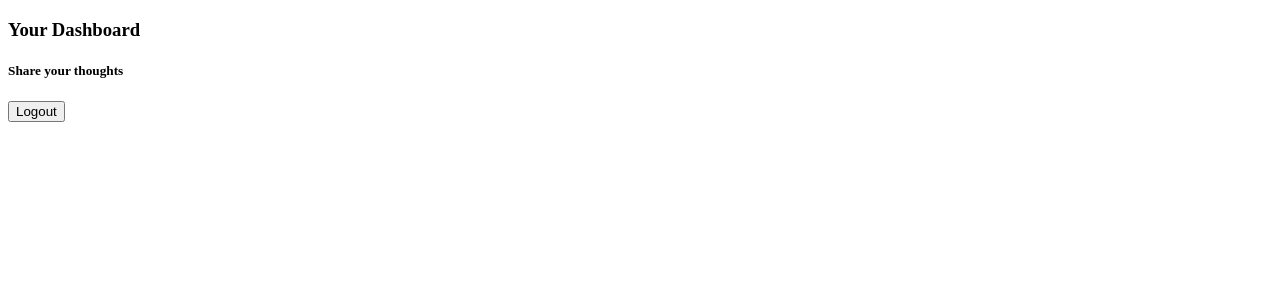
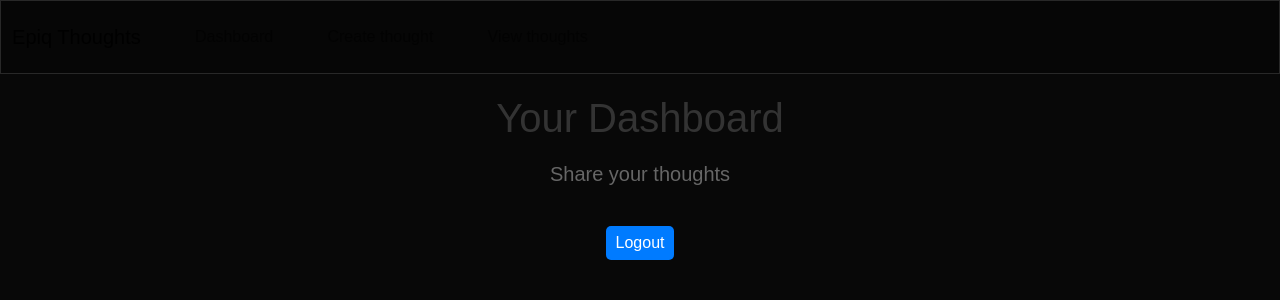
Before and after one commit to Epiq122/epiq-thought, a Django app: page /dashboard/ in a window 1280 px wide. Shown: the top 300 px of the page. Run offline with Django 5.2, Linux system fonts and the light colour scheme; the visitor is signed in with stand-in values (Sample User, id 1); some libraries are stand-ins or nearby versions.

Commit message:
Add dashboard.css and navbar.html files

```diff
--- /dev/null
+++ b/epiqthought/static/css/dashboard.css
@@ -0,0 +1,43 @@
+/* dashboard.css */
+
+.container {
+  max-width: 800px;
+  margin: auto;
+  padding: 20px;
+  display: flex;
+  flex-direction: column;
+  align-items: center;
+  justify-content: center;
+}
+
+h3 {
+  color: #333;
+  font-size: 40px;
+  margin-bottom: 20px;
+}
+
+h5 {
+  color: #666;
+  font-size: 20px;
+  margin-bottom: 20px;
+}
+
+form {
+  display: flex;
+  flex-direction: column;
+  align-items: center;
+}
+
+button {
+  background-color: #007bff;
+  color: white;
+  padding: 5px 10px; /* Reduced padding to make button smaller */
+  border: none;
+  border-radius: 5px;
+  cursor: pointer;
+  margin-top: 20px;
+}
+
+button:hover {
+  background-color: #0056b3;
+}
--- a/epiqthought/thoughtify/templates/thoughtify/dashboard.html
+++ b/epiqthought/thoughtify/templates/thoughtify/dashboard.html
@@ -1,15 +1,22 @@
+{% extends 'thoughtify/navbar.html' %}
+{% load static %}
 <!DOCTYPE html>
 <html lang="en">
   <head>
+    {% block content %}
       <meta name="viewport" content="width=device-width, initial-scale=1" />
       <meta name="description" content="Thoughtify" />
       <meta name="keywords"
             content="HTML, CSS, JavaScript,Python, Django, Mind, Thoughts" />
       <meta name="author" content="Rob Gleason" />
+      <link rel="stylesheet"
+            type="text/css"
+            href="{% static 'css/dashboard.css' %}">
+      <link rel="stylesheet" type="text/css" href="{% static 'css/styles.css' %}">
       <title>Thoughtify</title>
     </head>
     <body>
-    <div class="container">
+      <div class="container ">
         <h3>Your Dashboard</h3>
         <h5>Share your thoughts</h5>
         <form action="{% url 'logout' %}" method="post">
@@ -17,5 +24,6 @@
           <button type="submit">Logout</button>
         </form>
       </div>
+    {% endblock %}
   </body>
 </html>
--- /dev/null
+++ b/epiqthought/thoughtify/templates/thoughtify/navbar.html
@@ -0,0 +1,52 @@
+{% load static %}
+<!DOCTYPE html>
+<html lang="en">
+  <head>
+    <meta name="viewport" content="width=device-width, initial-scale=1" />
+    <meta name="description" content="Thoughtify" />
+    <meta name="keywords"
+          content="HTML, CSS, JavaScript,Python, Django, Mind, Thoughts" />
+    <meta name="author" content="Rob Gleason" />
+    <link rel="stylesheet"
+          type="text/css"
+          href="https://bootswatch.com/5/cyborg/bootstrap.min.css">
+    <link rel="stylesheet" type="text/css" href="{% static 'css/styles.css' %}">
+    <title>Epiq Thoughts</title>
+  </head>
+  <nav class="navbar navbar-expand-lg bg-dark justify-content-center"
+       data-bs-theme="dark">
+    <a class="navbar-brand main-heading">&nbsp; Epiq Thoughts</a>
+    <button class="navbar-toggler"
+            type="button"
+            data-toggle="collapse"
+            data-target="#navbarNavDropdown"
+            aria-controls="navbarNavDropdown"
+            aria-expanded="false"
+            aria-label="Toggle navigation">
+      <span class="navbar-toggler-icon"></span>
+    </button>
+    <div class="collapse navbar-collapse text-center" id="navbarNavDropdown">
+      <ul class="navbar-nav ml-auto">
+        &nbsp;     &nbsp;     &nbsp;
+        <li class="nav-link">
+          <a class="nav-link" type="button" href="{% url 'dashboard' %} ">Dashboard</a>
+        </li>
+        &nbsp;     &nbsp;     &nbsp;
+        <li class="nav-link">
+          <a class="nav-link"  href="">Create thought</a>
+        </li>
+        &nbsp;     &nbsp;     &nbsp;
+        <li class="nav-link">
+          <a class="nav-link" type="button" href="{% url 'dashboard' %} ">View thoughts</a>
+        </li>
+        &nbsp;     &nbsp;     &nbsp;
+      </ul>
+    </div>
+  </nav>
+  {% block content %}{% endblock %}
+  <script src=""></script>
+  <script src="https://code.jquery.com/jquery-3.3.1.min.js"
+          crossorigin="anonymous"></script>
+  <script src="https://stackpath.bootstrapcdn.com/bootstrap/4.5.0/js/bootstrap.min.js"  integrity="sha384-OgVRvuATP1z7JjHLkuOU7Xw704+h835Lr+6QL9UvYjZE3Ipu6Tp75j7Bh/kR0JKI"  crossorigin="anonymous">
+  </script>
+</html>
```
Lines whose indentation alone changed are shown as unchanged.
